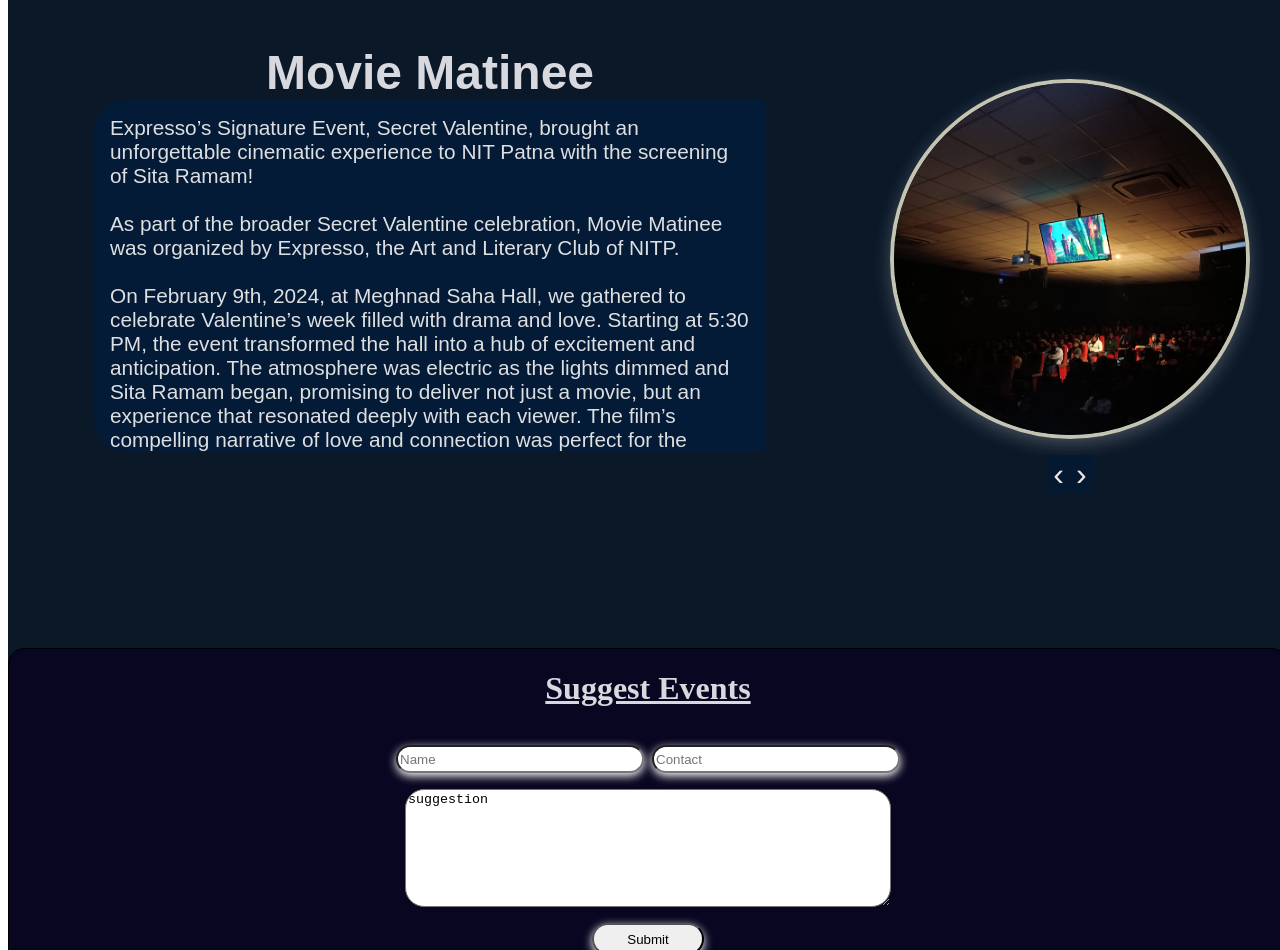
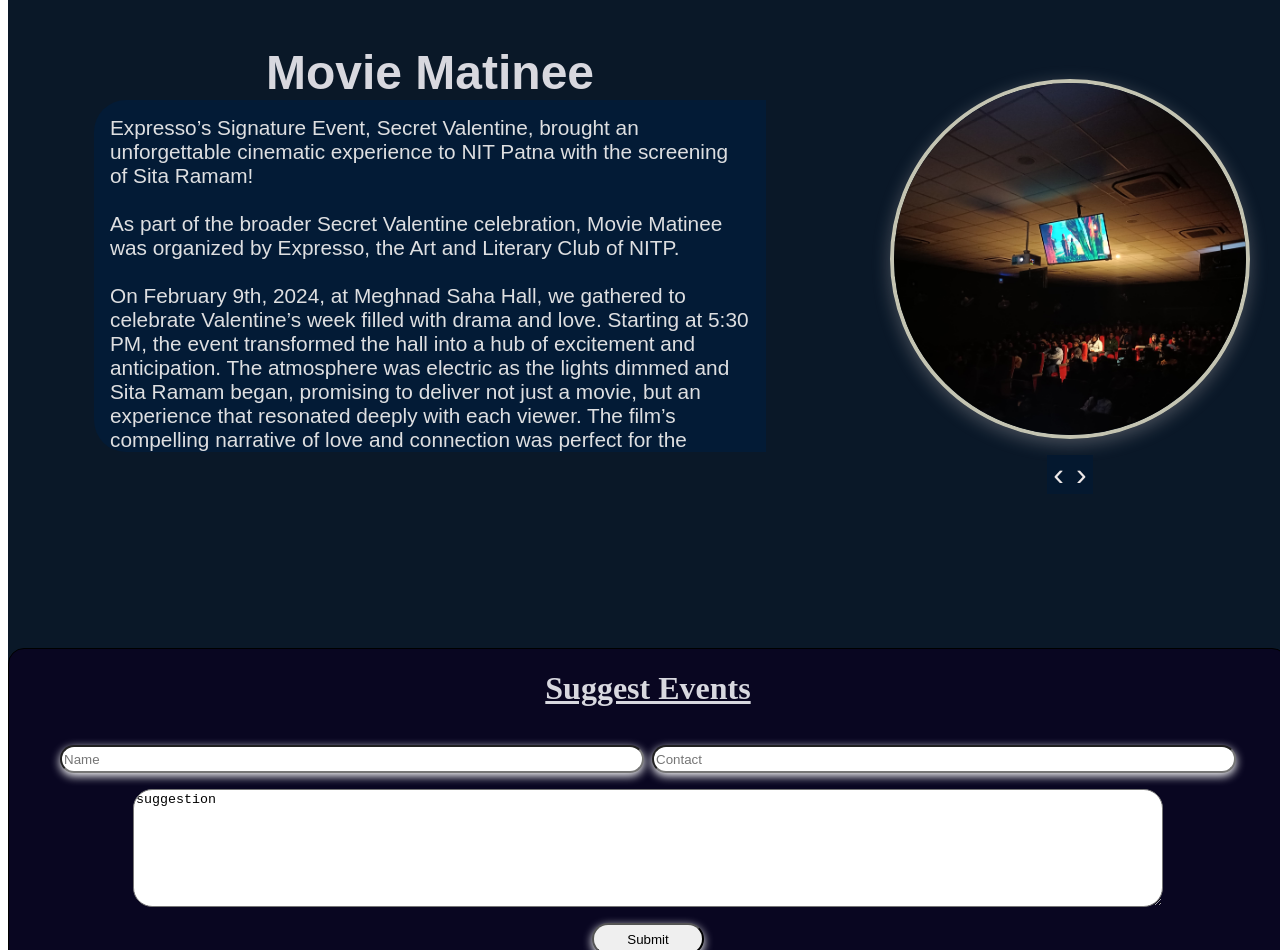
Before and after one commit to saturogojo0006/ExpressoClone, a React (Vite) app: page /events in a window 1280 px wide. Shown: the part 4464-5414 px from the top of the page. Built offline with nearby package versions, Linux system fonts and the light colour scheme; a web font is replaced by a local one.

Commit message:
Update Suggestion.css

```diff
--- a/src/components/Suggestion.css
+++ b/src/components/Suggestion.css
@@ -17,11 +17,11 @@
 }
 .sugBox{
     min-height: 7rem;
-    width: 30rem;
+    width: 80vw;
     border-radius: 1.2rem;
 }
 .formContainer{
-
+ width: 100vw;
     display: flex;
     flex-direction: column;
     gap: 1rem;
@@ -37,7 +37,7 @@
     box-shadow: 0 3px 10px white;
 border-radius: 2rem;
 height: 1.4rem;
-width: 15rem;
+width: 45vw;
 
 }
 .formContainer button{
```
